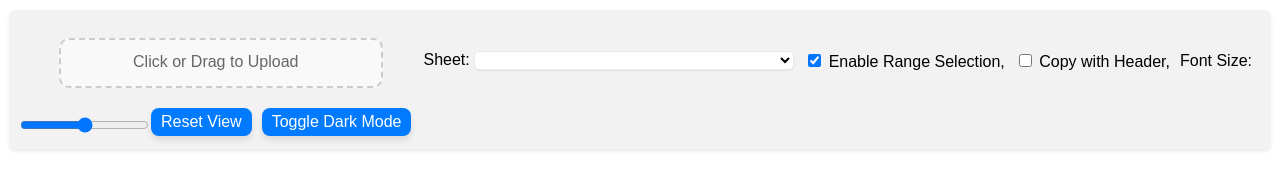
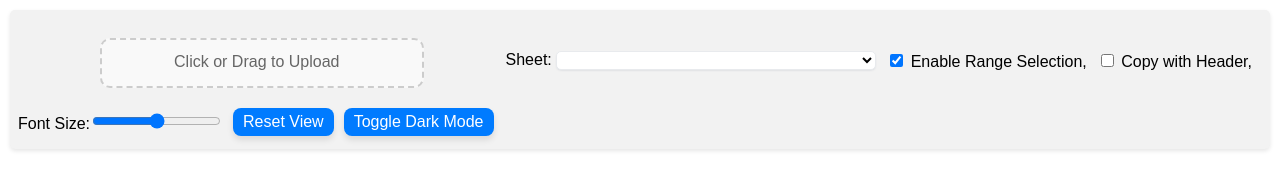
Before and after one commit to M0ch0/MinimalPortables, a plain HTML site: page XLSXViewer/index.html in a window 1280 px wide. Drawn offline with Linux system fonts and the light colour scheme.

Commit message:
Fix: [XLSXViewer][index.html] Fixed missing "for" attribute for each label.
also fixed fontSizerSlider structure

```diff
--- a/XLSXViewer/index.html
+++ b/XLSXViewer/index.html
@@ -14,22 +14,24 @@
                 Click or Drag to Upload
             </label>
         </div>
-        <label style="color: black;">
+        <label style="color: black;" for="sheetSelector">
             Sheet:
             <select id="sheetSelector" class="sheet-selector">
                 <!-- Options will be dynamically populated -->
             </select>
         </label>
 
-        <label style="color: black;">
+        <label style="color: black;" for="enableRangeSelection">
             <input type="checkbox" id="enableRangeSelection" checked /> Enable Range Selection,
         </label>
 
-        <label style="color: black;">
+        <label style="color: black;" for="copyWithHeader">
             <input type="checkbox" id="copyWithHeader" /> Copy with Header,
         </label>
-        <label for="fontSizeSlider" style="color: black;">Font Size:</label>
-        <input type="range" id="fontSizeSlider" min="10" max="24" step="1" />
+
+        <label style="color: black;" for="fontSizeSlider">
+            Font Size:<input type="range" id="fontSizeSlider" class="font-size-slider" min="8" max="32" step="1" />
+        </label>
         <button id="resetButton">Reset View</button>
         <button id="toggleThemeButton">Toggle Dark Mode</button>
     </div>
```
